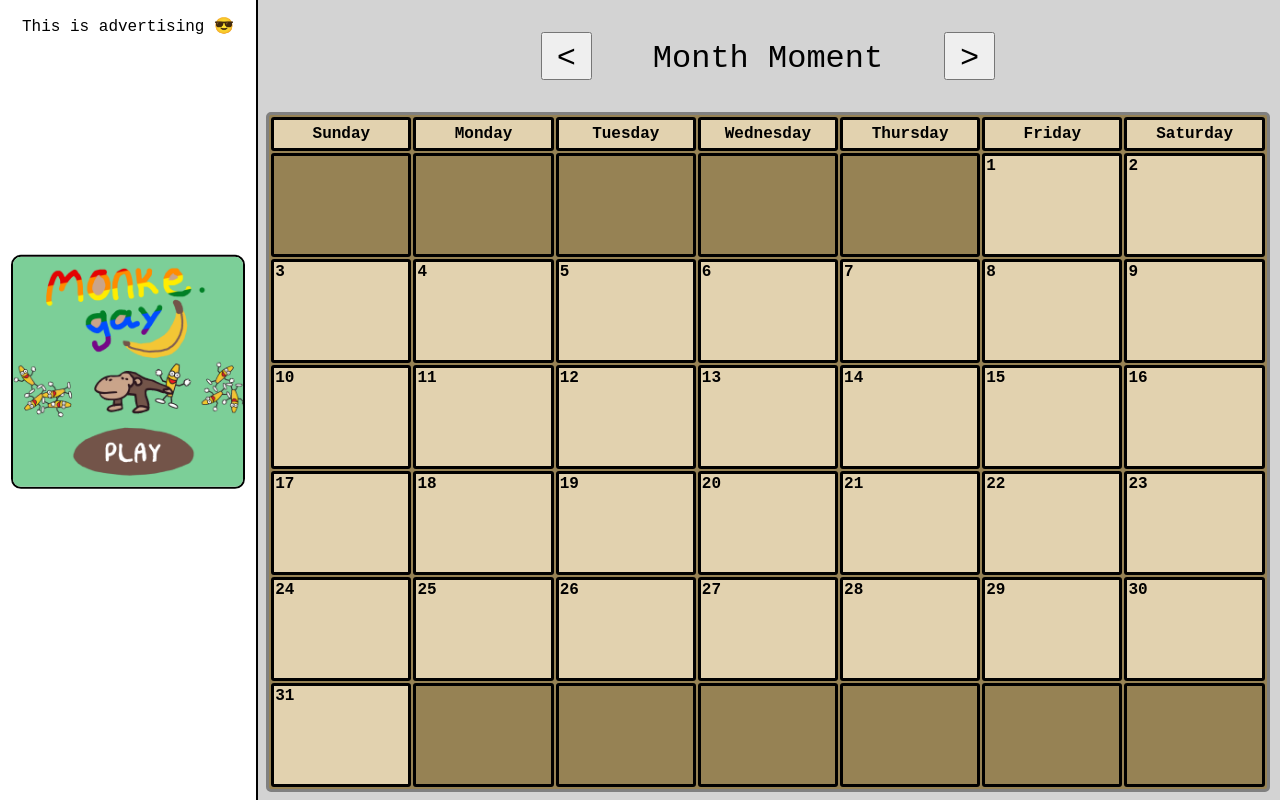
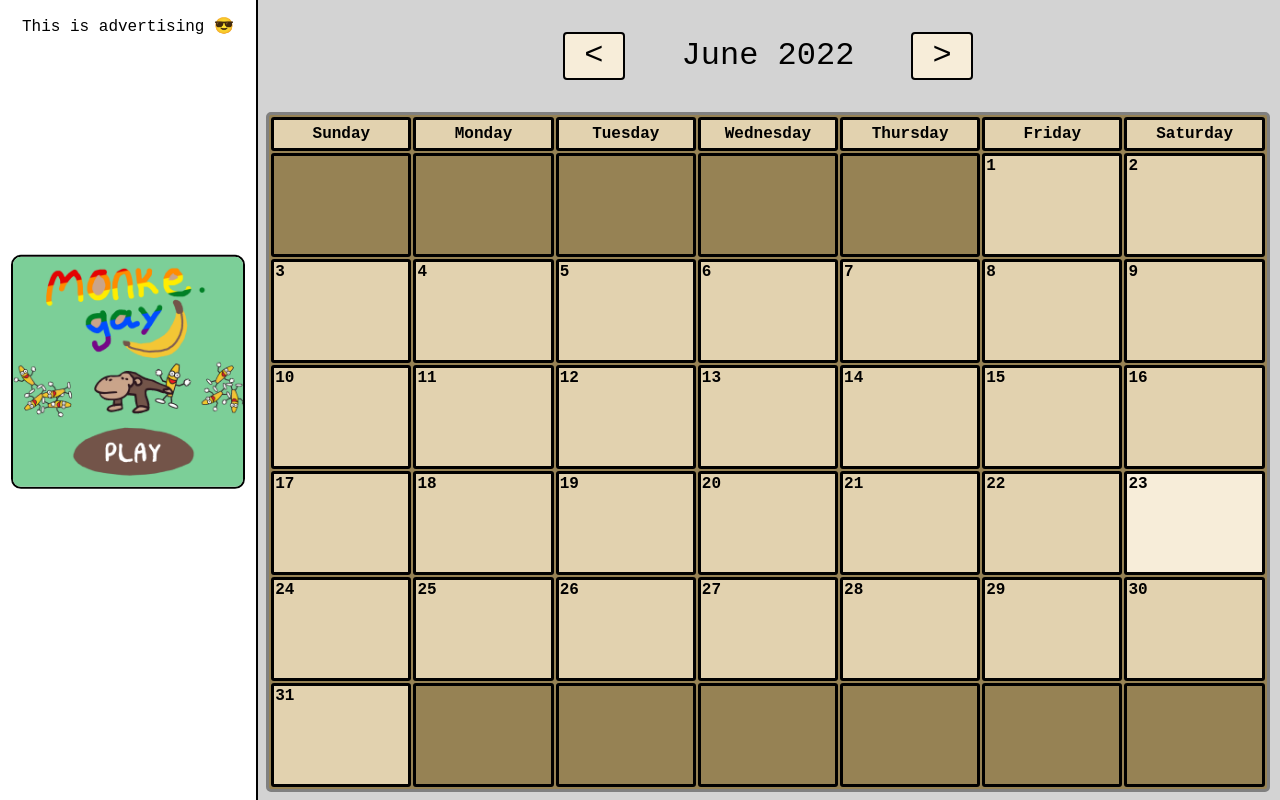
Before and after one commit to nul00000000/schedge, a plain HTML site: page schedge.html in a window 1280 px wide. Drawn offline with Linux system fonts and the light colour scheme.

Commit message:
be better

```diff
--- a/schedge.css
+++ b/schedge.css
@@ -44,6 +44,9 @@ body {
     position: relative;
     top: 4%;
     height: 6%;
+    width: 40%;
+    margin-left: auto;
+    margin-right: auto;
 }
 
 .selector {
@@ -56,15 +59,36 @@ body {
 }
 
 #leftButton {
-    margin-right: 5%;
-    height: 100%;
-    width: 5%;
+    float: left;
 }
 
 #rightButton {
-    margin-left: 5%;
+    float: right;
+}
+
+#leftButton, #rightButton {
     height: 100%;
-    width: 5%;
+    width: 15%;
+    border-radius: 4px;
+    border: 2px solid black;
+    background-color: #f7edd9;
+    text-align: center;
+}
+
+.buttonText {
+    position: relative;
+    top: -5%;
+    margin: 0;
+}
+
+#leftButton:hover, #rightButton:hover {
+    background-color: #dad1c0;
+}
+
+#monthLabel {
+    position: relative;
+    top: 10%;
+    display: inline-block;
 }
 
 #calender {
@@ -103,11 +127,3 @@ td {
 #dayRow5 {
     display: none;
 }
-
-#leftButton {
-    display: inline-block;
-}
-
-#monthLabel {
-    display: inline-block;
-}
--- a/schedge.html
+++ b/schedge.html
@@ -8,9 +8,9 @@
     <body onload="onLoad()">
         <div id="content">
             <div id="selector">
-                <button id="leftButton" class="selector" onclick="changeMonth(-1)">&#60;</button>
+                <button id="leftButton" class="selector" onclick="changeMonth(-1)"><p class="buttonText">&#60;</p></button>
                 <p id="monthLabel" class="selector">Month Moment</p>
-                <button id="rightButton" class="selector" onclick="changeMonth(1)">&#62;</button>
+                <button id="rightButton" class="selector" onclick="changeMonth(1)"><p class="buttonText">&#62;</p></button>
             </div>
             <table id="calender">
                 <tr>
--- a/schedge.js
+++ b/schedge.js
@@ -1,6 +1,13 @@
 var currentMonth = 0;
 var currentYear = 0;
+var actualYear = 0;
+var actualMonth = 0;
+var actualDay = 0;
 function updateCalender() {
+    var label = document.getElementById("monthLabel");
+    var date = new Date(currentYear, currentMonth, 0);
+    var month = date.toLocaleString('default', { month: 'long' });
+    label.textContent = month + " " + currentYear;
     for (var i = 0; i < 42; i++) {
         var cell = document.getElementById("dayRow" + Math.floor(i / 7));
         var e = cell.children[i % 7];
@@ -19,11 +26,19 @@ function updateCalender() {
         e.style.backgroundColor = "#e2d2af";
         e.textContent = "" + (i + 1);
     }
+    if (currentMonth == actualMonth && currentYear == actualYear) {
+        var cell = document.getElementById("dayRow" + Math.floor((actualDay + firstDay - 1) / 7));
+        var e = cell.children[(actualDay + firstDay - 1) % 7];
+        e.style.backgroundColor = "#f7edd9";
+    }
 }
 function onLoad() {
     var dt = new Date();
     currentMonth = dt.getMonth();
     currentYear = dt.getFullYear();
+    actualYear = dt.getFullYear();
+    actualMonth = dt.getMonth();
+    actualDay = dt.getDate();
     updateCalender();
 }
 function changeMonth(amount) {
@@ -36,7 +51,5 @@ function changeMonth(amount) {
         currentYear++;
         currentMonth -= 12;
     }
-    var label = document.getElementById("monthLabel");
-    label.textContent = currentYear + " " + currentMonth;
     updateCalender();
 }
```
Also changed, not shown: 2 other files.
